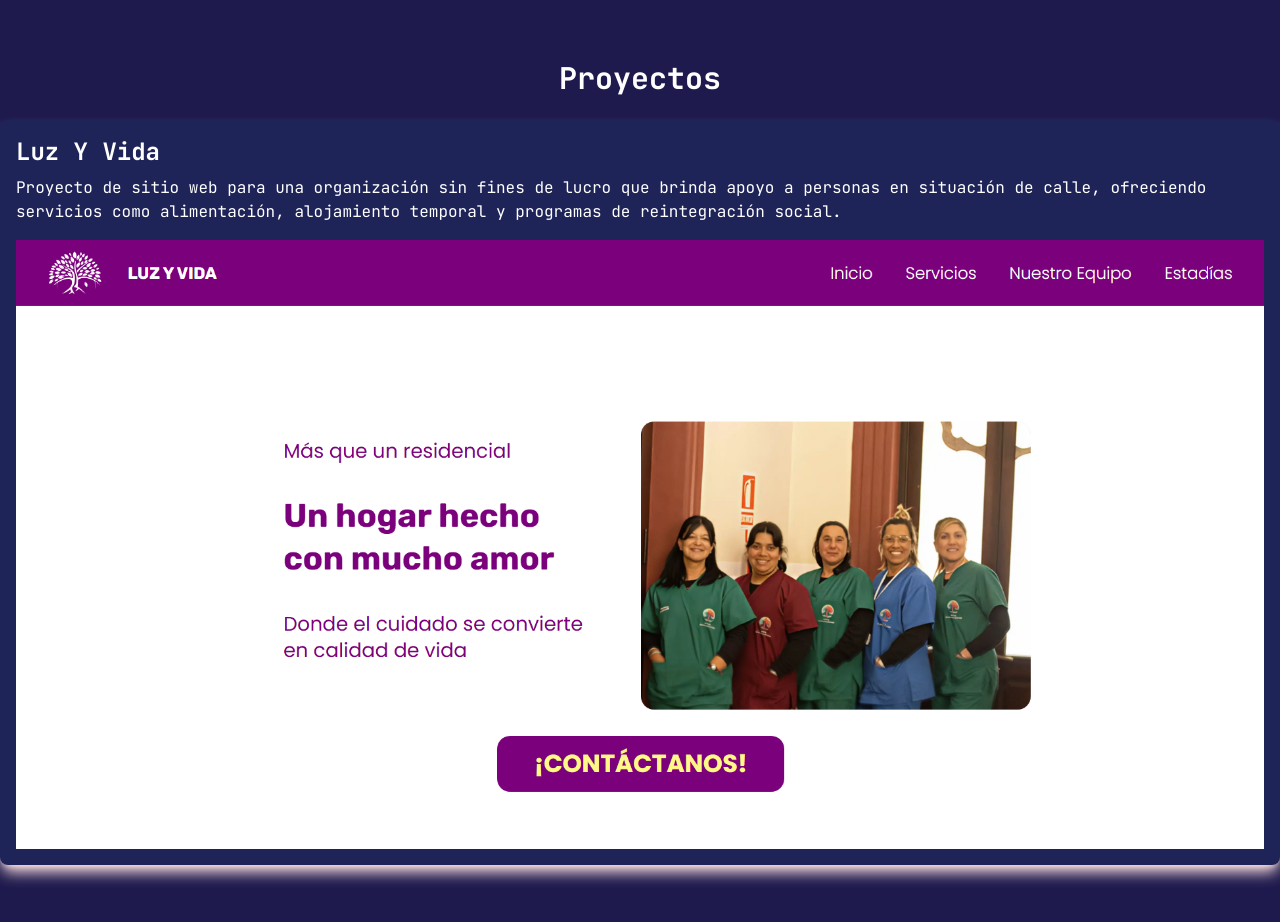
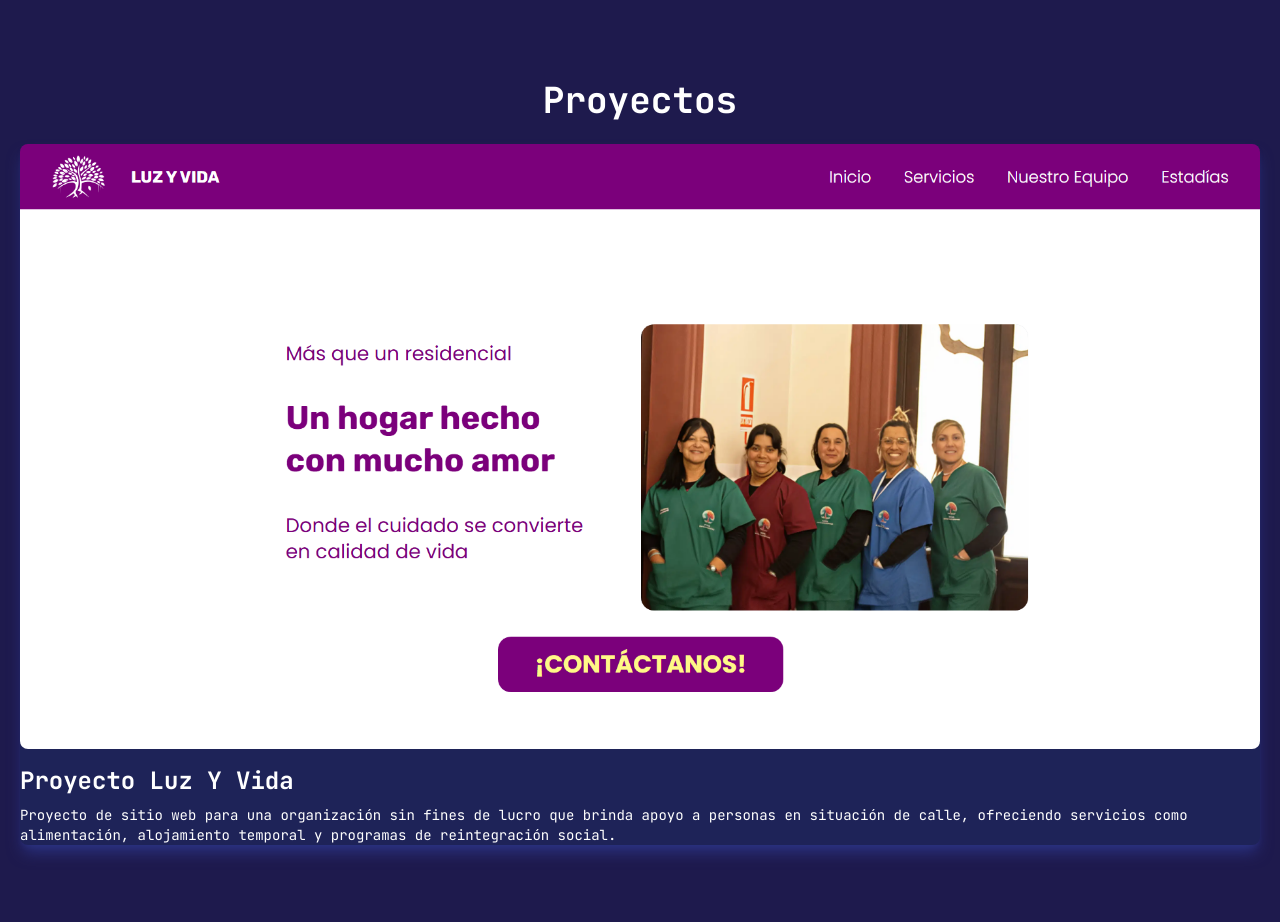
Before and after one commit to sofowest/portfolio, a React (Vite) app: page / in a window 1280 px wide. Shown: the part 780-1702 px from the top of the page. Built offline with nearby package versions, Linux system fonts and the light colour scheme.

Commit message:
Refactor Project component to accept props
Updated Project.tsx to receive title, description, and imageUrl as props for better reusability. Adjusted Home.jsx to pass these props to Project and improved styling for the projects section.

```diff
--- a/src/components/ui/Project.tsx
+++ b/src/components/ui/Project.tsx
@@ -1,16 +1,19 @@
+interface ProjectProps {
+  title: string;
+  description: string;
+  imageUrl: string;
+}
 
-
-const baseClasses = "bg-[#1e2358] text-white font-jetbrains-mono p-4 rounded-lg shadow-lg shadow-red-100 w-full my-2";
-const title = "Luz Y Vida";
-const description = "Proyecto de sitio web para una organización sin fines de lucro que brinda apoyo a personas en situación de calle, ofreciendo servicios como alimentación, alojamiento temporal y programas de reintegración social.";
-
-function Project () {
+const baseClasses = "bg-[#1e2358] text-white rounded-lg  w-full my-2 shadow-lg shadow-[#2b3280]";
+function Project ({title, description, imageUrl}: ProjectProps) {
   return (
     <div className={baseClasses}>
-      <h2 className="text-2xl font-bold">{title}</h2>
-      <p className="mt-2">{description}</p>
+      <section className="flex justify-center">
+        <img src={imageUrl} alt={`${title} project image`} className="w-full h-full rounded-lg"/>
+      </section>
       <section className="mt-4">
-        <img src="/imgs/project-luzyvida.png" alt="Project Luz Y Vida" />
+        <h3 className="text-2xl font-bold">{title}</h3>
+        <p className="mt-2 text-sm">{description}</p>
       </section>
     </div>
   );
--- a/src/pages/Home.jsx
+++ b/src/pages/Home.jsx
@@ -16,9 +16,9 @@ function Home() {
         </div>
       </section>
 
-      <section className="h-[110vh]">
-        <h2 className="text-3xl font-bold mb-6 text-center">Proyectos</h2>
-        <Project />
+      <section className="h-[110vh] p-5">
+        <h2 className="text-4xl font-bold mb-6 text-center">Proyectos</h2>
+        <Project title="Proyecto Luz Y Vida" description="Proyecto de sitio web para una organización sin fines de lucro que brinda apoyo a personas en situación de calle, ofreciendo servicios como alimentación, alojamiento temporal y programas de reintegración social." imageUrl="/imgs/project-luzyvida.png" />
       </section>
     </div>
   );
```
